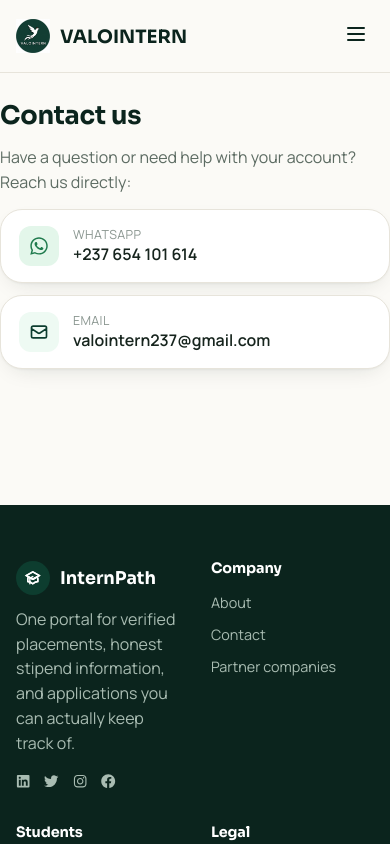
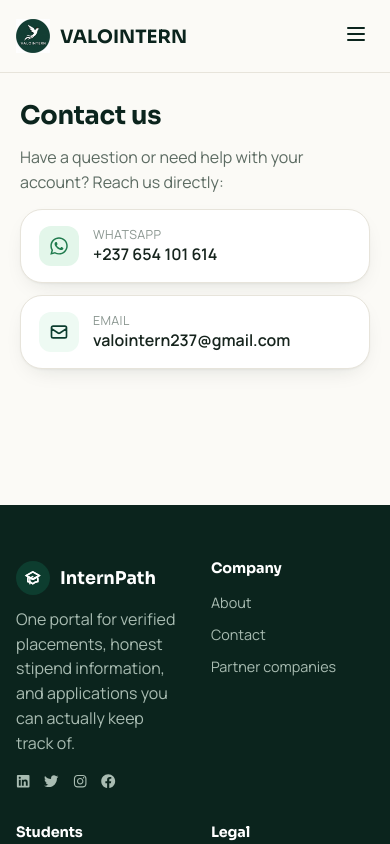
Before and after one commit to NganyuNathan/valoproject, a React (Create React App) app: page /contact in a window 390 px wide. Shown: the top 844 px of the page. Built offline with nearby package versions, Linux system fonts and the light colour scheme; no server answers.

Commit message:
new styles

```diff
--- a/src/components/InternshipCard/InternshipCard.css
+++ b/src/components/InternshipCard/InternshipCard.css
@@ -31,7 +31,7 @@
 }
 
 @media (max-width: 640px) {
-  .internship-card { padding: 18px 16px; gap: 12px; }
+  .internship-card { padding: 18px 16px; gap: 12px; margin: 0 6px; }
   .internship-card__footer { flex-direction: column; align-items: flex-start; gap: 10px; }
   .internship-card__buttons { width: 100%; }
   .internship-card__buttons .btn { flex: 1; }
--- a/src/pages/Companies/Companies.css
+++ b/src/pages/Companies/Companies.css
@@ -1,4 +1,4 @@
-.companies-page { padding: 40px 0 80px; }
+.companies-page { padding-top: 40px; padding-bottom: 80px; }
 .companies-page h1 { font-size: 2rem; }
 .companies-grid { display: grid; grid-template-columns: repeat(3, 1fr); gap: 20px; margin-top: 28px; }
 .company-card { padding: 22px; }
@@ -11,7 +11,7 @@
 .company-card p { font-size: 0.85rem; margin-top: 10px; }
 @media (max-width: 900px) { .companies-grid { grid-template-columns: 1fr 1fr; } }
 @media (max-width: 640px) {
-  .companies-page { padding: 24px 0 56px; }
+  .companies-page { padding-top: 24px; padding-bottom: 56px; padding-left: 20px; padding-right: 20px; }
   .companies-page h1 { font-size: 1.6rem; }
   .companies-grid { grid-template-columns: 1fr; gap: 14px; margin-top: 20px; }
   .company-card { padding: 18px 16px; }
--- a/src/pages/Internships/Internships.css
+++ b/src/pages/Internships/Internships.css
@@ -1,4 +1,4 @@
-.internships-page { padding: 40px 0 80px; }
+.internships-page { padding-top: 40px; padding-bottom: 80px; }
 .internships-page__header { margin-bottom: 24px; }
 .internships-page__header h1 { font-size: 2.1rem; }
 .internships-page__header p { color: var(--color-text-muted); }
@@ -15,7 +15,7 @@
 }
 
 @media (max-width: 640px) {
-  .internships-page { padding: 24px 0 56px; }
+  .internships-page { padding-top: 24px; padding-bottom: 56px; padding-left: 20px; padding-right: 20px; }
   .internships-page__header { margin-bottom: 18px; }
   .internships-page__header h1 { font-size: 1.6rem; }
   .internships-page__body { gap: 18px; }
--- a/src/pages/Static/StaticPage.css
+++ b/src/pages/Static/StaticPage.css
@@ -1,8 +1,8 @@
-.static-page { padding: 48px 0 80px; max-width: 760px; }
+.static-page { padding-top: 48px; padding-bottom: 80px; max-width: 760px; }
 .static-page h1 { font-size: 2rem; margin-bottom: 20px; }
 .static-page__body p { margin-bottom: 14px; }
 
 @media (max-width: 640px) {
-  .static-page { padding: 28px 0 56px; }
+  .static-page { padding-top: 28px; padding-bottom: 56px; padding-left: 20px; padding-right: 20px; }
   .static-page h1 { font-size: 1.6rem; margin-bottom: 16px; }
 }
```
